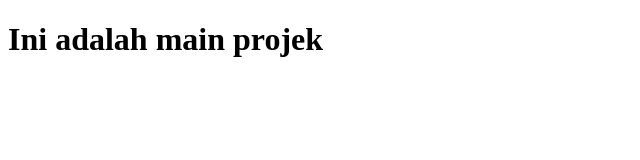
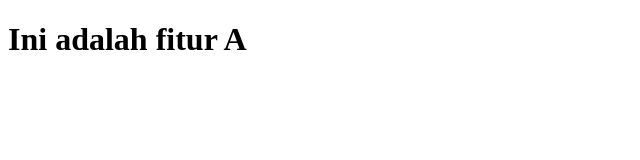
Before and after one commit to adamramadhn/penerapangit, a plain HTML site: page index.html in a window 1280 px wide. Shown: the whole page, without its empty margins (0-640 px from the left). Drawn offline with Linux system fonts and the light colour scheme.

Commit message:
tag h1 fiturA

```diff
--- a/index.html
+++ b/index.html
@@ -8,7 +8,7 @@
 </head>
 <body>
     <h1>
-        Ini adalah main projek
+        Ini adalah fitur A
     </h1>
 </body>
 </html>
```
